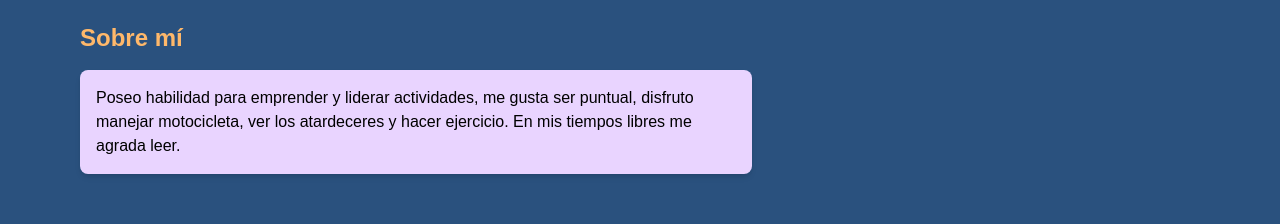
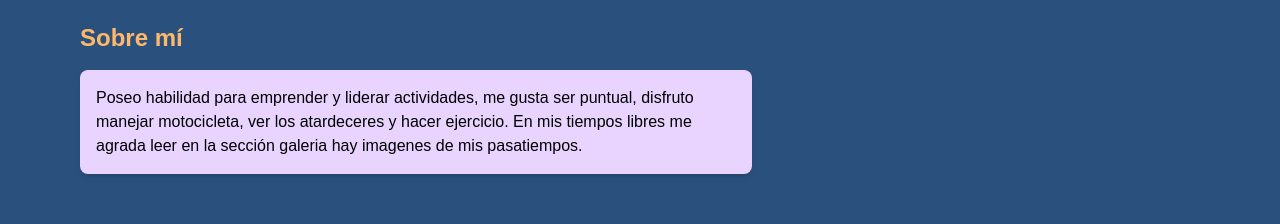
Before and after one commit to Andres8525/EdisonMontero_HojaDeVida, a Next.js app: page / in a window 1280 px wide. Shown: the part 670-894 px from the top of the page. Built offline with nearby package versions, Linux system fonts and the light colour scheme.

Commit message:
se agrega texto

```diff
--- a/src/app/page.tsx
+++ b/src/app/page.tsx
@@ -52,7 +52,7 @@ export default function Page() {
         <h2 className="text-2xl font-semibold text-orange-300 mb-4">Sobre mí</h2>
         <p className="bg-purple-200 text-black p-4 rounded-lg shadow-md max-w-2xl">
           Poseo habilidad para emprender y liderar actividades, me gusta ser puntual, disfruto manejar motocicleta,
-          ver los atardeceres y hacer ejercicio. En mis tiempos libres me agrada leer.
+          ver los atardeceres y hacer ejercicio. En mis tiempos libres me agrada leer en la sección galeria hay imagenes de mis pasatiempos.
         </p>
       </section>
 
```
